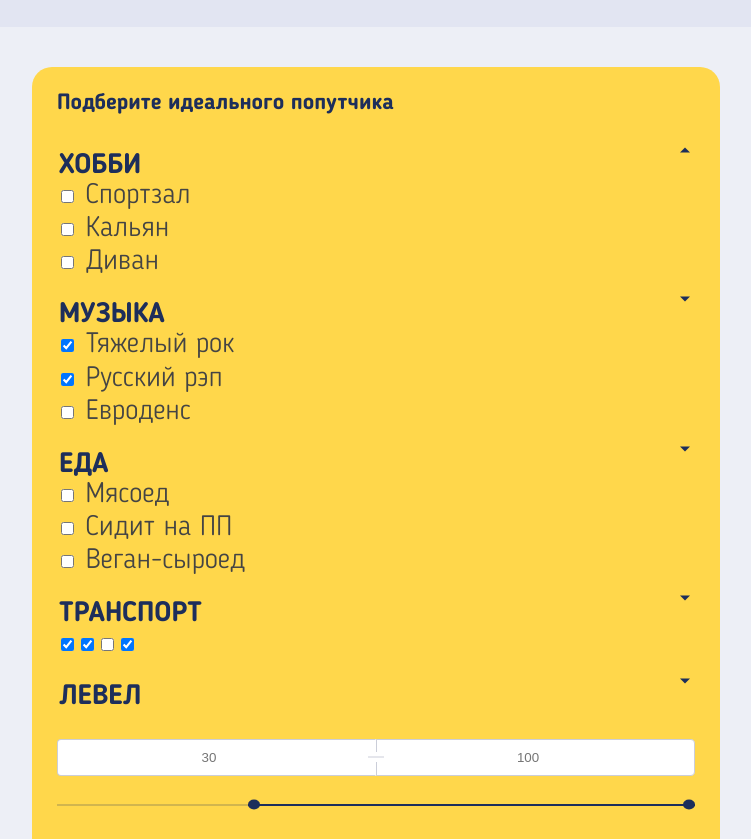
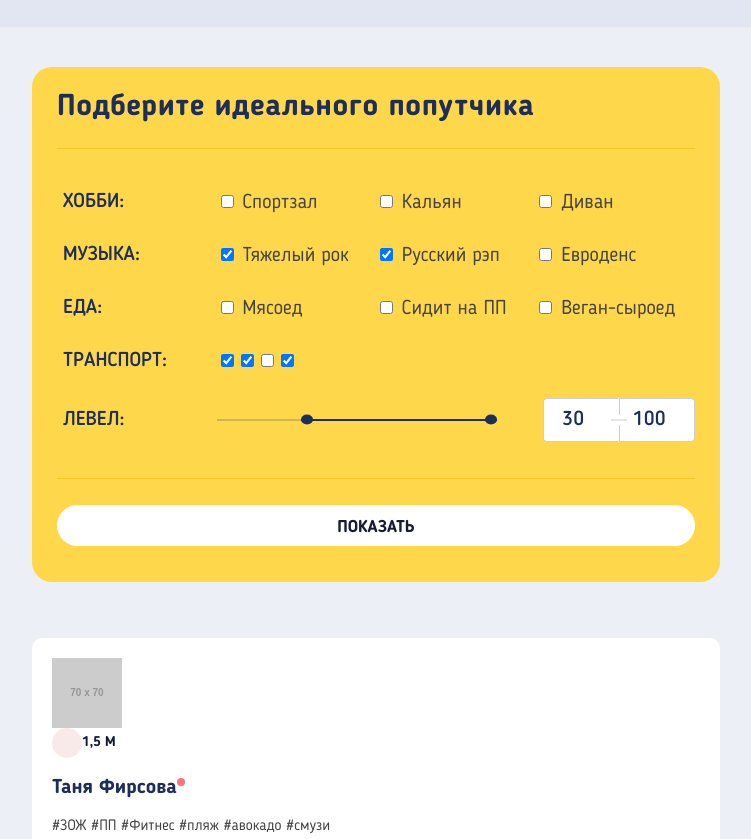
Before and after one commit to AsyaYeromina/1463187-pognali-20, a website: page source/catalog.html in a window 1280 px wide. Shown: the part 768-1607 px from the top of the page, without its empty margins (264-1015 px from the left). Drawn offline with nearby package versions, Linux system fonts and the light colour scheme; files that its build step writes are made by us from their sources; placeholder pictures from the web are drawn by us.

Commit message:
AG for profile-filters section

```diff
--- a/source/catalog.html
+++ b/source/catalog.html
@@ -200,10 +200,11 @@
             <div class="profile-filters-wrapper">
                 <h2 class="profile-filters__heading">Подберите идеального попутчика</h2>
                 <form class="profile-filters__form" action="https://echo.htmlacademy.ru/courses" method="get">
-                  <fieldset class="profile-filters__fieldset filter-section">
-                    <legend class="filter-section__title">Хобби</legend>
-                    <!-- After click on this button class "filter-section__button--hide" should be changed to "filter-section__button--hide" -->
+                  <fieldset class="profile-filters__fieldset-wrapper">
+                    <div class="profile-filters__fieldset filter-section">
+                      <!-- After click on this button class "filter-section__button--hide" should be changed to "filter-section__button--show" -->
                       <button class="filter-section__button filter-section__button--hide" type="button">
+                        <span class="filter-section__button-text">Хобби</span>
                         <span class="visuallyhidden">Показать</span>
                       </button>
                       <!-- If button "filter-section__button" has class "filter-section__button--hide"
@@ -228,12 +229,14 @@
                           </label>
                         </li>
                       </ul>
+                    </div>
                   </fieldset>
-                  <fieldset class="profile-filters__fieldset filter-section">
-                    <legend class="filter-section__title">Музыка</legend>
-                    <!-- After click on this button class "filter-section__button--hide" should be changed to "filter-section__button--hide" -->
+                  <fieldset class="profile-filters__fieldset-wrapper">
+                    <div class="profile-filters__fieldset filter-section">
+                    <!-- After click on this button class "filter-section__button--show" should be changed to "filter-section__button--hide" -->
                     <button class="filter-section__button filter-section__button--show" type="button">
-                      <span class="visuallyhidden">Покзать</span>
+                      <span class="filter-section__button-text">Музыка</span>
+                      <span class="visuallyhidden">Показать</span>
                     </button>
                     <!-- If button "filter-section__button" has class "filter-section__button--hide"
                       list "filter-section__input-list" should have class "filter-section__input-list--hidden"-->
@@ -258,11 +261,12 @@
                       </li>
                     </ul>
                   </fieldset>
-                  <fieldset class="profile-filters__fieldset filter-section">
-                    <legend class="filter-section__title">Еда</legend>
-                    <!-- After click on this button class "filter-section__button--hide" should be changed to "filter-section__button--hide" -->
+                  <fieldset class="profile-filters__fieldset-wrapper">
+                    <div class="profile-filters__fieldset filter-section">
+                      <!-- After click on this button class "filter-section__button--show" should be changed to "filter-section__button--hide" -->
                       <button class="filter-section__button filter-section__button--show" type="button">
-                      <span class="visuallyhidden">Покзать</span>
+                        <span class="filter-section__button-text">Еда</span>
+                        <span class="visuallyhidden">Показать</span>
                       </button>
                       <!-- If button "filter-section__button" has class "filter-section__button--hide"
                         element "filter-section__input-list" should have class "filter-section__input-list--hidden"-->
@@ -286,12 +290,14 @@
                           </label>
                         </li>
                       </ul>
+                    </div>
                   </fieldset>
-                  <fieldset class="profile-filters__fieldset filter-section">
-                    <legend class="filter-section__title">Транспорт</legend>
-                    <!-- After click on this button class "filter-section__button--hide" should be changed to "filter-section__button--hide" -->
+                  <fieldset class="profile-filters__fieldset-wrapper">
+                    <div class="profile-filters__fieldset filter-section">
+                      <!-- After click on this button class "filter-section__button--show" should be changed to "filter-section__button--hide" -->
                       <button class="filter-section__button filter-section__button--show" type="button">
-                      <span class="visuallyhidden">Покзать</span>
+                        <span class="filter-section__button-text">Транспорт</span>
+                        <span class="visuallyhidden">Показать</span>
                       </button>
                       <!-- If button "filter-section__button" has class "filter-section__button--hide"
                         element "filter-section__input-list" should have class "filter-section__input-list--hidden"-->
@@ -321,12 +327,14 @@
                           </label>
                         </li>
                       </ul>
+                    </div>
                   </fieldset>
-                  <fieldset class="profile-filters__fieldset filter-section">
-                    <legend class="filter-section__title">Левел</legend>
-                    <!-- After click on this button class "filter-section__button--hide" should be changed to "filter-section__button--hide" -->
+                  <fieldset class="profile-filters__fieldset-wrapper">
+                    <div class="profile-filters__fieldset filter-section">
+                      <!-- After click on this button class "filter-section__button--show" should be changed to "filter-section__button--hide" -->
                       <button class="filter-section__button filter-section__button--show" type="button">
-                      <span class="visuallyhidden">Покзать</span>
+                        <span class="filter-section__button-text">Левел</span>
+                        <span class="visuallyhidden">Показать</span>
                       </button>
                       <!-- If button "filter-section__button" has class "filter-section__button--hide"
                         list "filter-section__input-list" should have class "filter-section__input-list--hidden"-->
@@ -355,6 +363,7 @@
                             <button class="range-bar__toggle range-bar__toggle--max" type="button">
                                 <span class="visuallyhidden">Левел до</span>
                             </button>
+                        </div>
                       </div>
                     </div>
                   </fieldset>
--- a/source/sass/blocks/filter-section.scss
+++ b/source/sass/blocks/filter-section.scss
@@ -1,36 +1,39 @@
 .filter-section {
-  border: none;
   width: 100%;
   position: relative;
-}
 
-.filter-section__title {
-  font-weight: 700;
-  color: $button-text-color-dark;
-  text-transform: uppercase;
-  position: absolute;
-  top: 10px;
+  @media (min-width: $tablet-width) and (max-width: $tablet-width-only) {
+    display: flex;
+    align-items: center;
+  }
 }
 
 .filter-section__button {
-  position: absolute;
-  top: 0;
-  right: 0;
-  padding: 10px;
   border: none;
   background-color: transparent;
+  font-family: inherit;
+  text-align: left;
   cursor: pointer;
+  width: 100%;
 
   &::after {
     content: " ";
     position: absolute;
     width: 0;
     height: 0;
-    top: 50%;
-    right: 50%;
+    top: 16px;
+    right: 0;
     transform: translate(50%, -50%);
     border-left: 5px solid transparent;
     border-right: 5px solid transparent;
+  }
+
+  @media (min-width: $tablet-width) and (max-width: $tablet-width-only) {
+    width: 25%;
+
+    &::after{
+      display: none;
+    }
   }
 }
 
@@ -46,10 +49,55 @@
   }
 }
 
+.filter-section__button-text {
+  @include typography(16px, 700, 1.12);
+  color: $button-text-color-dark;
+  text-transform: uppercase;
+  top: 10px;
+
+  @media (min-width: $tablet-width) {
+    @include typography(20px, 500, 1);
+  }
+
+  @media (min-width: $tablet-width) and (max-width: $tablet-width-only) {
+    &::after {
+      content: ":";
+      color: $main-background-color-dark;
+      height: 16px;
+      width: 12px;
+      display: inline-block;
+    }
+  }
+
+  @media (min-width: $desktop-width) {
+    line-height: 1.1;
+  }
+}
+
 .filter-section__input-list {
   list-style: none;
   padding: 0;
   margin: 0;
+
+  @media (min-width: $tablet-width) and (max-width: $tablet-width-only) {
+    display: flex;
+    flex-wrap: wrap;
+    width: 75%;
+  }
+}
+
+.filter-section__input-label-wrapper {
+  @media (min-width: $tablet-width) and (max-width: $tablet-width-only) {
+    min-width: 33.3%;
+  }
+}
+
+.filter-section__label {
+  @include typography(15px, 400, 1.33);
+
+  @media (min-width: $tablet-width) {
+    font-size: 20px;
+  }
 }
 
 .filter-section__input-list--row {
--- a/source/sass/blocks/profile-filters.scss
+++ b/source/sass/blocks/profile-filters.scss
@@ -11,13 +11,22 @@
   background-color: $main-accent-color;
   padding: 25px;
   border-radius: 20px;
+
+  @media (min-width: $tablet-width) and (max-width: $tablet-width-only) {
+    padding-bottom: 36px;
+  }
 }
 
 .profile-filters__heading {
   @include typography(22px, 700, 1);
+  letter-spacing: 0.02em;
   color: $button-text-color-dark;
   margin: 0;
   margin-bottom: 26px;
+
+  @media (min-width: $tablet-width) and (max-width: $tablet-width-only) {
+    font-size: 30px;
+  }
 }
 
 .profile-filters__form {
@@ -25,15 +34,39 @@
   flex-direction: column;
 }
 
-.profile-filters__fieldset {
+.profile-filters__fieldset-wrapper {
+  border: none;
+  border-top: 1px solid #f3c72b;
   padding: 0;
   margin: 0;
-  border-top: 1px solid #f3c72b;
-  position: relative;
-  padding-top: 40px;
+
+  @media (min-width: $tablet-width) {
+    border: none;
+
+    @media (max-width: $tablet-width-only) {
+      padding: 0;
+
+      &:first-child {
+        border-top: 1px solid #f3c72b;
+      }
+
+      &:last-of-type {
+        border-bottom: 1px solid #f3c72b;
+      }
+    }
+  }
+}
+
+.profile-filters__fieldset-wrapper:first-of-type {
+  padding-top: 26px;
+}
+
+.profile-filters__fieldset-wrapper:last-of-type {
+  padding-bottom: 26px;
+  margin-bottom: 26px;
+}
+
+.profile-filters__fieldset {
+  padding-top: 10px;
   padding-bottom: 10px;
 }
-
-.profile-filters__fieldset:last-of-type {
-  margin-bottom: 26px;
-}
--- a/source/sass/blocks/range-filter.scss
+++ b/source/sass/blocks/range-filter.scss
@@ -1,9 +1,20 @@
+.range-filter {
+  @media (min-width: $tablet-width) and (max-width: $tablet-width-only) {
+    align-items: center;
+    justify-content: space-between;
+  }
+}
+
 .range-filter__min-max-inputs {
   padding: 0;
   list-style: none;
   display: flex;
-  width: 100%;
   position: relative;
+
+  @media (min-width: $tablet-width) and (max-width: $tablet-width-only) {
+    min-width: 150px;
+    margin: 0;
+  }
 
   &::before {
     content: " ";
@@ -36,6 +47,10 @@
 }
 
 .range-filter__input {
+  @include typography(14px, 500, 0.93);
+  color: $button-text-color-dark;
+  font-family: inherit;
+  letter-spacing: 0.04em;
   width: 100%;
   padding-top: 10px;
   padding-bottom: 10px;
@@ -43,8 +58,20 @@
   padding-right: 10px;
   border: 1px solid #cbced9;
   text-align: center;
+  text-overflow: ellipsis;
+
+  @media (min-width: $tablet-width) {
+    @include typography(20px, 500, 1);
+  }
+}
+
+.range-filter__input::placeholder {
+  @include typography(14px, 500, 0.93);
   color: $button-text-color-dark;
-  text-overflow: ellipsis;
+
+  @media (min-width: $tablet-width) {
+    @include typography(20px, 500, 1);
+  }
 }
 
 .range-filter__min-max-input-wrapper:first-child .range-filter__input {
@@ -57,3 +84,10 @@
   border-top-right-radius: 4px;
   border-bottom-right-radius: 4px;
 }
+
+.range-filter__range-bar {
+  @media (min-width: $tablet-width) and (max-width: $tablet-width-only) {
+    order: -1;
+    width: 280px;
+  }
+}
```
Lines whose indentation alone changed are shown as unchanged.
